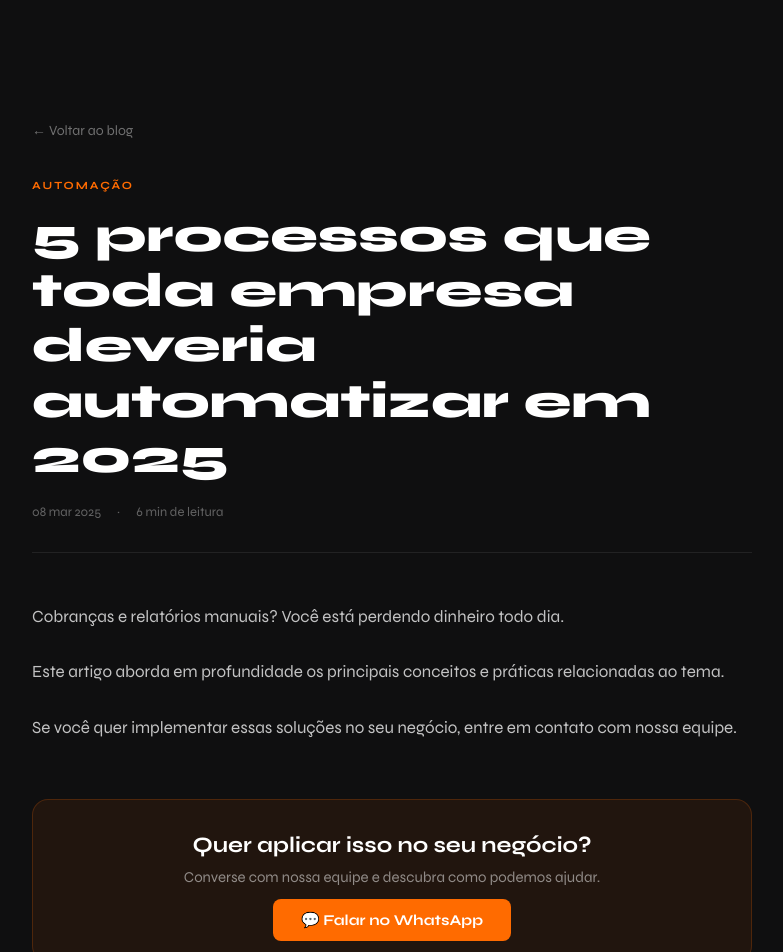
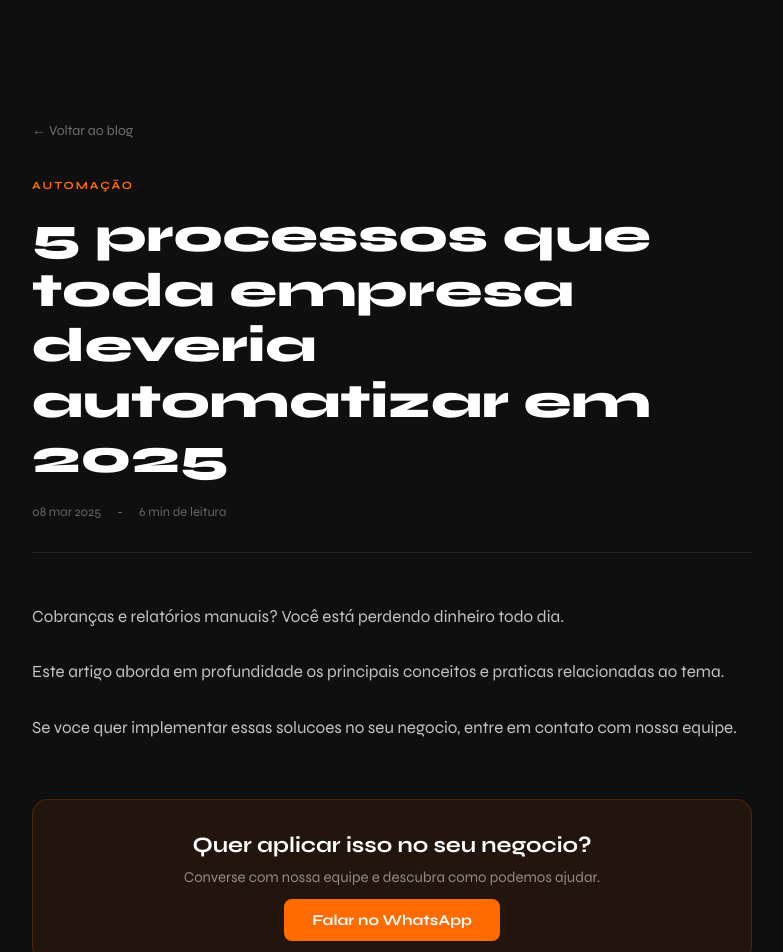
Before and after one commit to Devgabriel01/upshift-br, a Next.js app: page /blog/automatizar in a window 1280 px wide. Shown: the top 952 px of the page, without its empty margins (248-1031 px from the left). Built offline with nearby package versions, Linux system fonts and the light colour scheme.

Commit message:
fix: blog slug page encoding

```diff
--- a/src/app/blog/[slug]/page.tsx
+++ b/src/app/blog/[slug]/page.tsx
@@ -11,23 +11,25 @@ export default function BlogPost({ params }: { params: { slug: string } }) {
     <main style={{ minHeight: "100vh", background: "#0f0f10", color: "#fff", padding: "120px 6% 80px" }}>
       <div style={{ maxWidth: "720px", margin: "0 auto" }}>
         <Link href="/blog" style={{ color: "rgba(255,255,255,0.4)", fontSize: "14px", textDecoration: "none", display: "inline-flex", alignItems: "center", gap: "8px", marginBottom: "40px" }}>
-          ← Voltar ao blog
+          &larr; Voltar ao blog
         </Link>
         <p style={{ color: "#FF6B00", fontSize: "11px", letterSpacing: "2px", fontWeight: 700, marginBottom: "16px" }}>{post.category}</p>
         <h1 style={{ fontSize: "clamp(28px,4vw,48px)", fontWeight: 800, lineHeight: 1.15, marginBottom: "20px" }}>{post.title}</h1>
         <div style={{ display: "flex", gap: "16px", fontSize: "13px", color: "rgba(255,255,255,0.35)", marginBottom: "48px", paddingBottom: "32px", borderBottom: "1px solid rgba(255,255,255,0.08)" }}>
-          <span>{post.date}</span><span>·</span><span>{post.readTime} de leitura</span>
+          <span>{post.date}</span>
+          <span>-</span>
+          <span>{post.readTime} de leitura</span>
         </div>
         <div style={{ fontSize: "17px", lineHeight: 1.85, color: "rgba(255,255,255,0.75)" }}>
           <p style={{ marginBottom: "24px" }}>{post.excerpt}</p>
-          <p style={{ marginBottom: "24px" }}>Este artigo aborda em profundidade os principais conceitos e práticas relacionadas ao tema.</p>
-          <p style={{ marginBottom: "24px" }}>Se você quer implementar essas soluções no seu negócio, entre em contato com nossa equipe.</p>
+          <p style={{ marginBottom: "24px" }}>Este artigo aborda em profundidade os principais conceitos e praticas relacionadas ao tema.</p>
+          <p style={{ marginBottom: "24px" }}>Se voce quer implementar essas solucoes no seu negocio, entre em contato com nossa equipe.</p>
         </div>
         <div style={{ marginTop: "56px", background: "rgba(255,107,0,0.08)", border: "1px solid rgba(255,107,0,0.2)", borderRadius: "16px", padding: "32px", textAlign: "center" }}>
-          <h3 style={{ fontSize: "22px", fontWeight: 700, marginBottom: "10px" }}>Quer aplicar isso no seu negócio?</h3>
+          <h3 style={{ fontSize: "22px", fontWeight: 700, marginBottom: "10px" }}>Quer aplicar isso no seu negocio?</h3>
           <p style={{ color: "rgba(255,255,255,0.5)", marginBottom: "24px", fontSize: "15px" }}>Converse com nossa equipe e descubra como podemos ajudar.</p>
           <a href="https://wa.me/5598999999999" style={{ background: "#FF6B00", color: "#fff", padding: "12px 28px", borderRadius: "8px", textDecoration: "none", fontWeight: 700, fontSize: "15px" }}>
-            💬 Falar no WhatsApp
+            Falar no WhatsApp
           </a>
         </div>
       </div>
```
